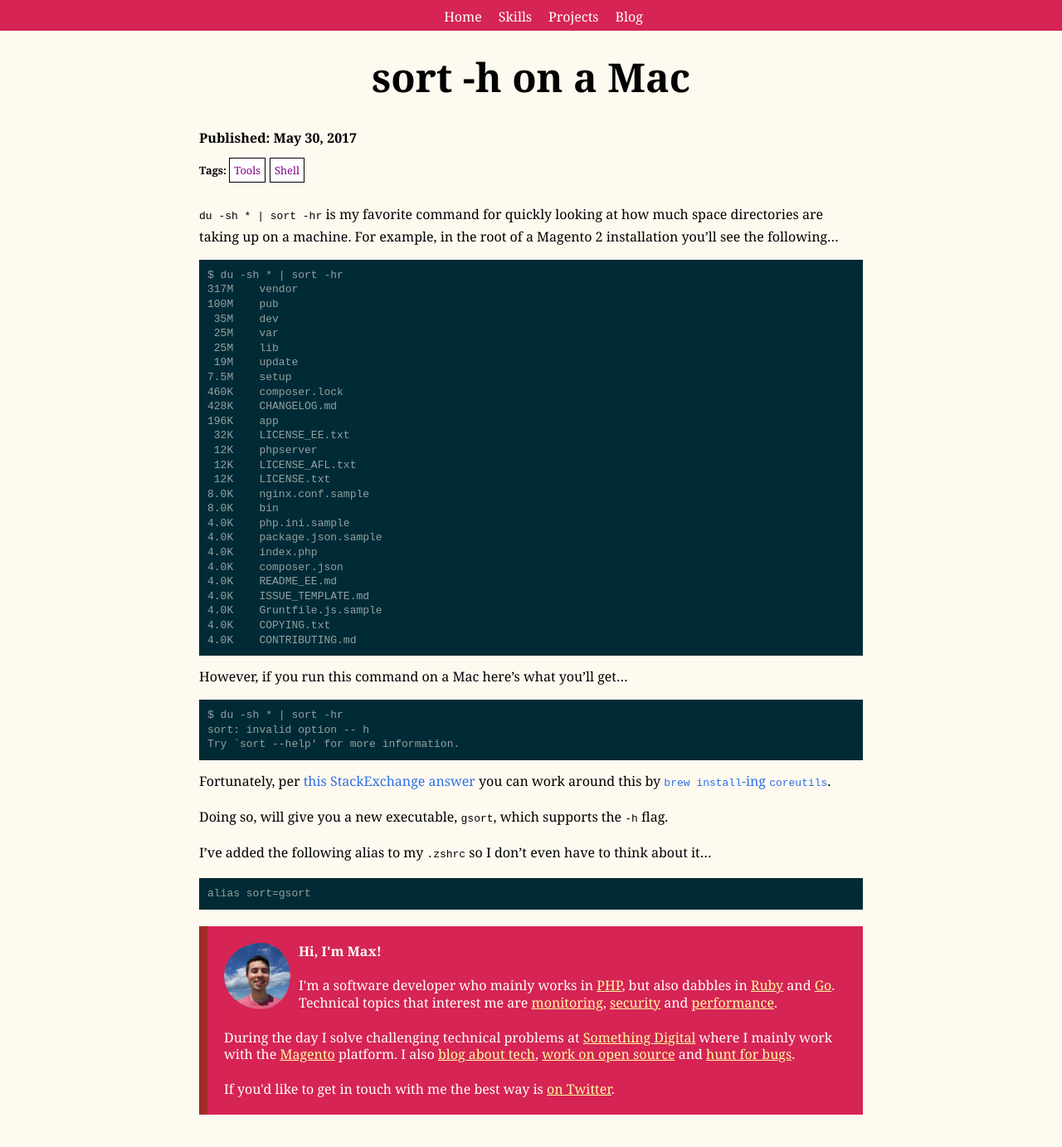
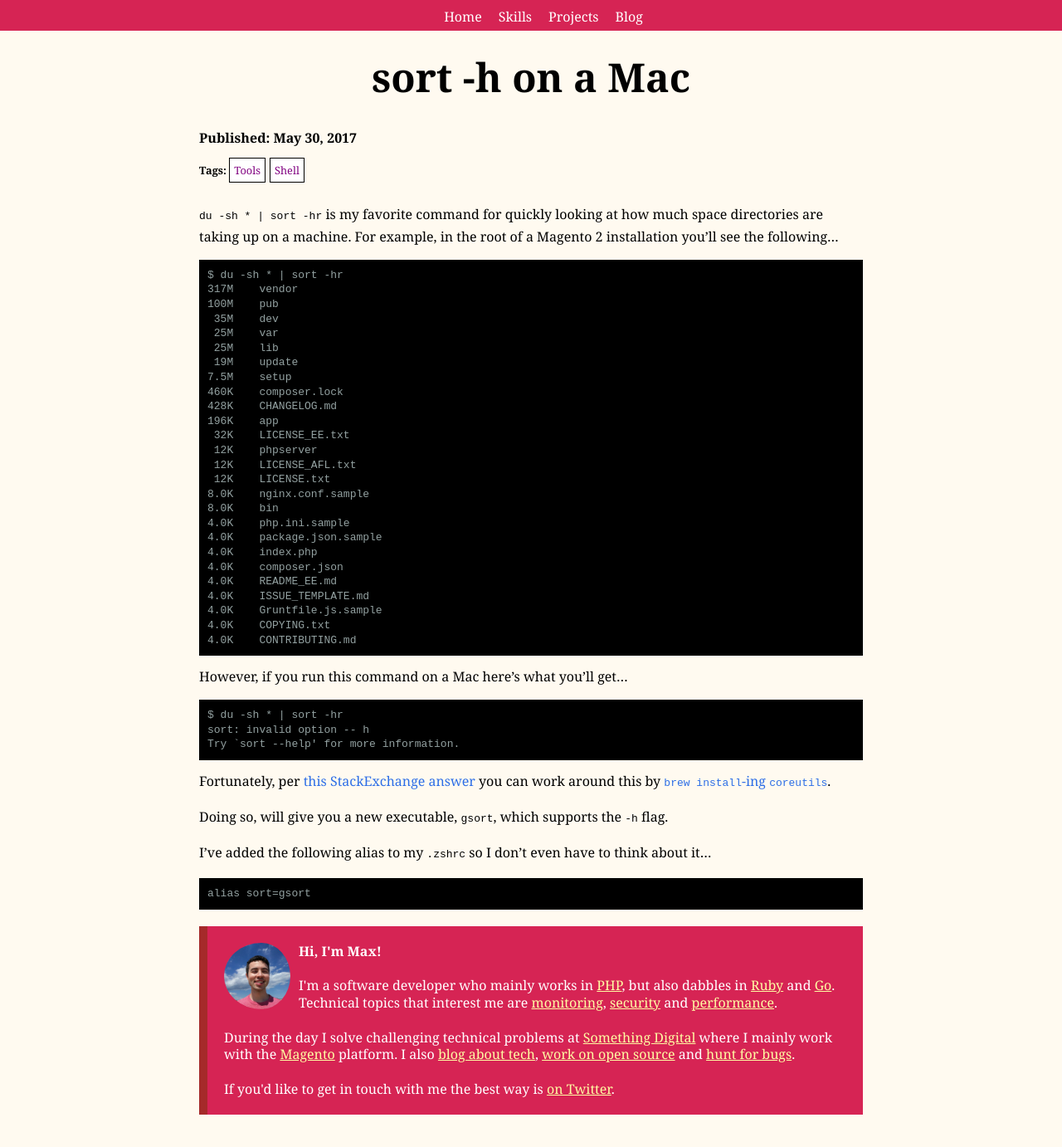
Before and after one commit to mpchadwick/mpchadwick.github.io, a Jekyll site: the page built from _posts/2017-05-30-sort-h-on-a-mac.md, in a window 1280 px wide and 1400 px high. Shown: the top 1382 px of the window at 83% size. Built offline with Jekyll 4.4.1, drawn with Linux system fonts in a browser that asks for light colours; comment, search, counter and statistics services are not loaded.

Commit message:
Increase constrast for syntax highlighting

```diff
--- a/_sass/_syntaxhighlighting.scss
+++ b/_sass/_syntaxhighlighting.scss
@@ -1,4 +1,4 @@
-.highlight { background-color: #002b36; color: #93a1a1 }
+.highlight { background-color: #000000; color: #93a1a1 }
 .highlight .c { color: #586e75 } /* Comment */
 .highlight .err { color: #93a1a1 } /* Error */
 .highlight .g { color: #93a1a1 } /* Generic */
```
